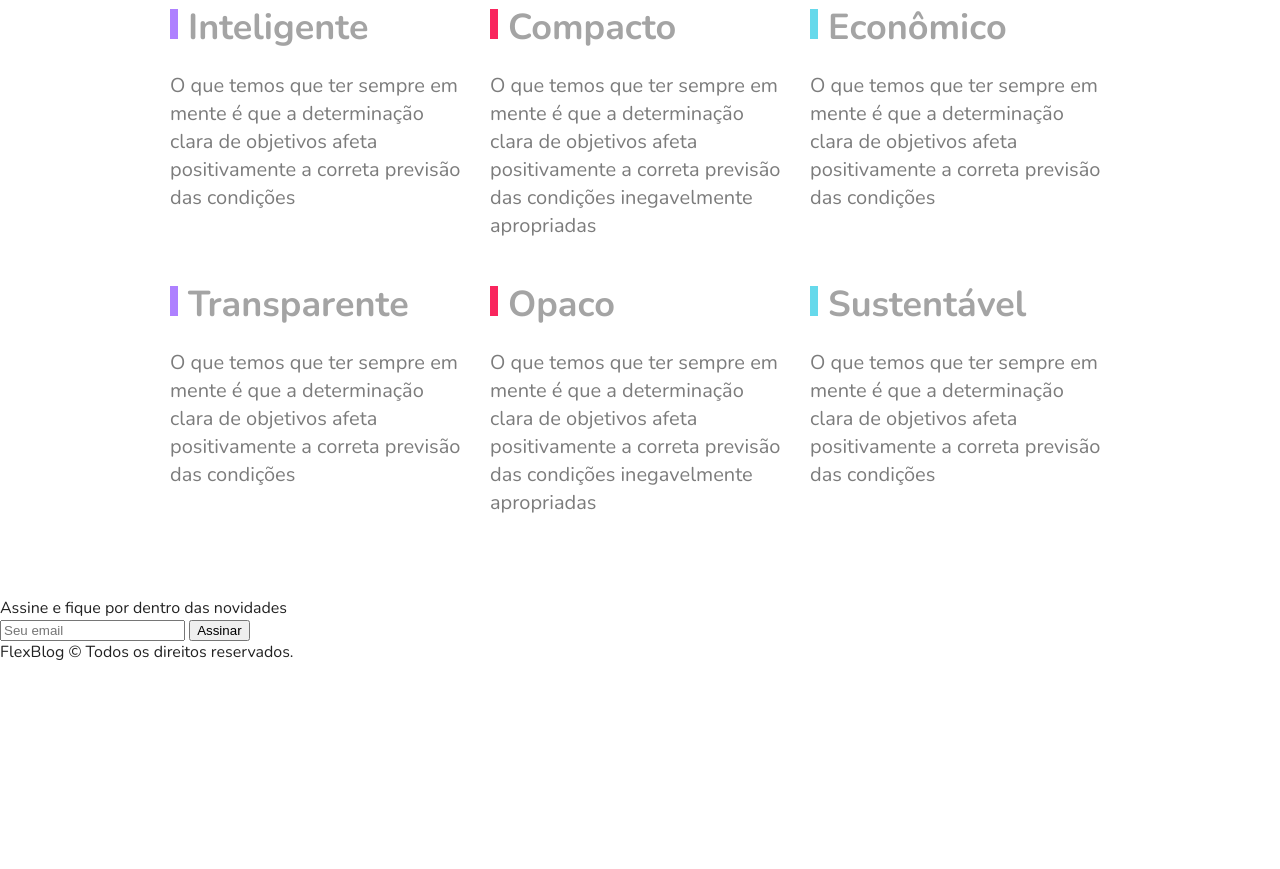
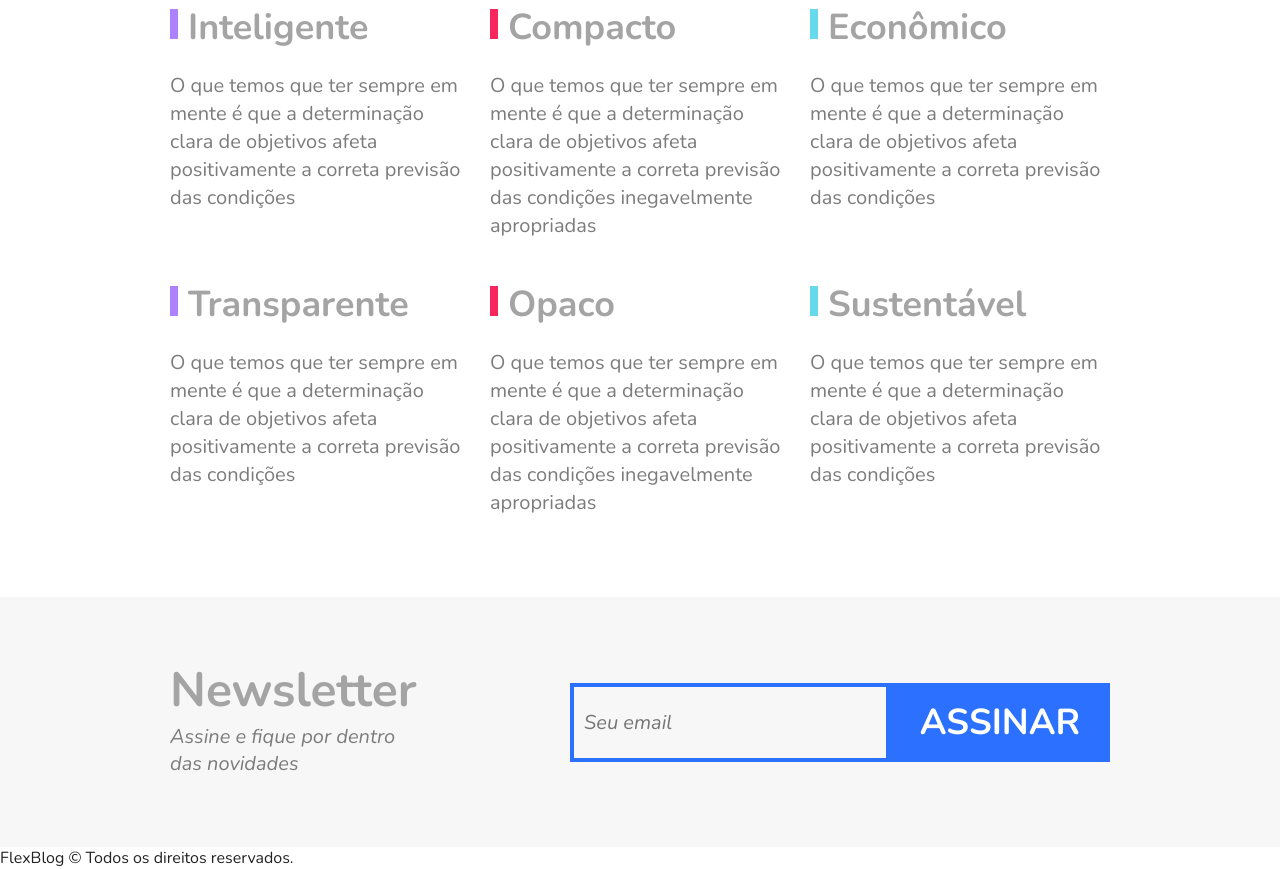
Before and after one commit to Keemluvr/flexblog, a plain HTML site: page src/index.html in a window 1280 px wide. Shown: the part 2655-3524 px from the top of the page. Before the commit the page ends 3318 px from the top, so only its background shows below. Drawn offline with nearby package versions, Linux system fonts and the light colour scheme.

Commit message:
newsletter estilizado e terminado

```diff
--- /dev/null
+++ b/src/css/components/botao-grande.css
@@ -0,0 +1,10 @@
+.botao-grande {
+    font-family: 'Nunito', Helvetica, Arial, sans-serif;
+    font-size: var(--font-big);
+    font-weight: bold;
+    text-transform: uppercase;
+    border: 0px;
+    background: var(--color-tertiary);
+    color: var(--color-secondary);
+    cursor: pointer;
+}
--- /dev/null
+++ b/src/css/components/input-grande.css
@@ -0,0 +1,9 @@
+.input-grande {
+    font-size: var(--font-medium);
+    color: var(--color-quinary);
+    font-style: italic;
+    font-family: 'Nunito', Helvetica, Arial, sans-serif;
+    border: 4px solid var(--color-tertiary);
+    background: transparent;
+    border-radius: 0px;
+}
--- /dev/null
+++ b/src/css/containers/main-newsletter.css
@@ -0,0 +1,43 @@
+.newsletter {
+    background: var(--color-septenary);
+    padding: var(--gap-larger) calc( (100% - var(--size-larger)) / 2 );
+    display: flex;
+    flex-flow: row wrap;
+}
+
+.newsletter > .newsletter-info {
+    flex: 1 1 240px;
+    margin: 0 var(--gap-small);
+}
+
+.newsletter > .newsletter-info > h1 {
+    font-size: var(--font-larger);
+    color: var(--color-senary);
+}
+
+.newsletter > .newsletter-info > p {
+    font-size: var(--font-medium);
+    font-style: italic;
+    max-width: 230px;
+    color: var(--color-quinary);
+    margin-bottom: var(--gap-small);
+}
+
+.newsletter > .newsletter-form {
+    flex: 2 1 var(--size-small);
+    margin: 0 var(--gap-small);
+    align-self: center;
+    display: flex;
+    flex-flow: row wrap;
+}
+
+.newsletter > .newsletter-form > .input-grande {
+    flex: 3 1 var(--size-small);
+    padding: var(--gap-medium) var(--gap-small);
+    margin: 0px;
+}
+
+.newsletter > .newsletter-form > .botao-grande {
+    flex: 1 1 200px;
+    padding: var(--gap-medium) var(--gap-small);
+}
--- a/src/css/settings/size.css
+++ b/src/css/settings/size.css
@@ -1,5 +1,6 @@
 :root {
     --size-smaller: 6px;
+    --size-small: 260px;
     --size-medium: 300px;
     --size-larger: 960px;
 }
--- a/src/index.html
+++ b/src/index.html
@@ -26,6 +26,8 @@
     <link rel="stylesheet" href="css/components/preco-item.css">
     <link rel="stylesheet" href="css/components/botao-simples.css">
     <link rel="stylesheet" href="css/components/qualidade-item.css">
+    <link rel="stylesheet" href="css/components/input-grande.css">
+    <link rel="stylesheet" href="css/components/botao-grande.css">
 
     <link rel="stylesheet" href="css/containers/main-info.css">
     <link rel="stylesheet" href="css/containers/main-menu.css">
@@ -34,6 +36,7 @@
     <link rel="stylesheet" href="css/containers/main-produtos.css">
     <link rel="stylesheet" href="css/containers/main-precos.css">
     <link rel="stylesheet" href="css/containers/main-qualidade.css">
+    <link rel="stylesheet" href="css/containers/main-newsletter.css">
 
 </head>
 
@@ -173,11 +176,12 @@
 
     <section class="newsletter">
         <div class="newsletter-info">
+            <h1>Newsletter</h1>
             <p>Assine e fique por dentro das novidades</p>
         </div>
-        <form>
-            <input type="text" placeholder="Seu email">
-            <button type="submit">Assinar</button>
+        <form class="newsletter-form">
+            <input class="input-grande" type="text" placeholder="Seu email">
+            <button class="botao-grande" type="submit">Assinar</button>
         </form>
     </section>
 
```
